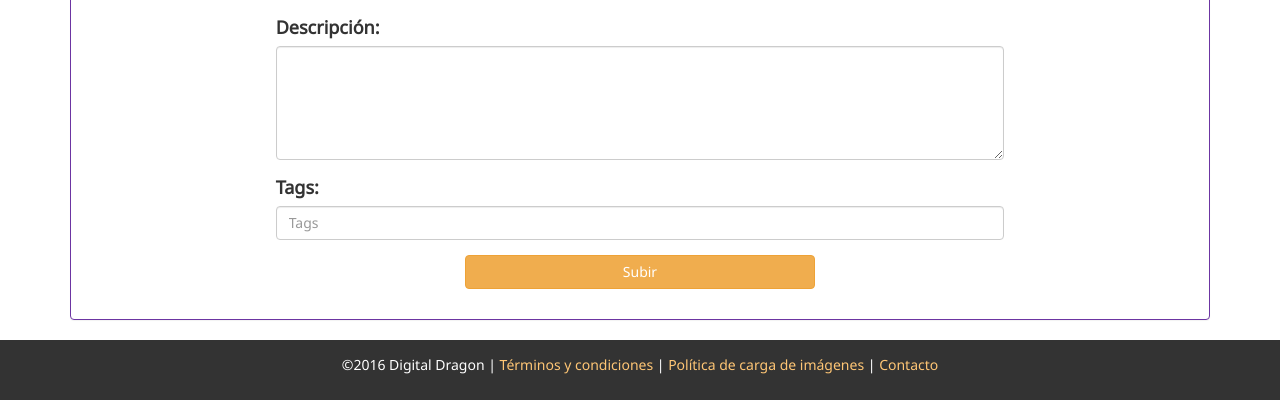
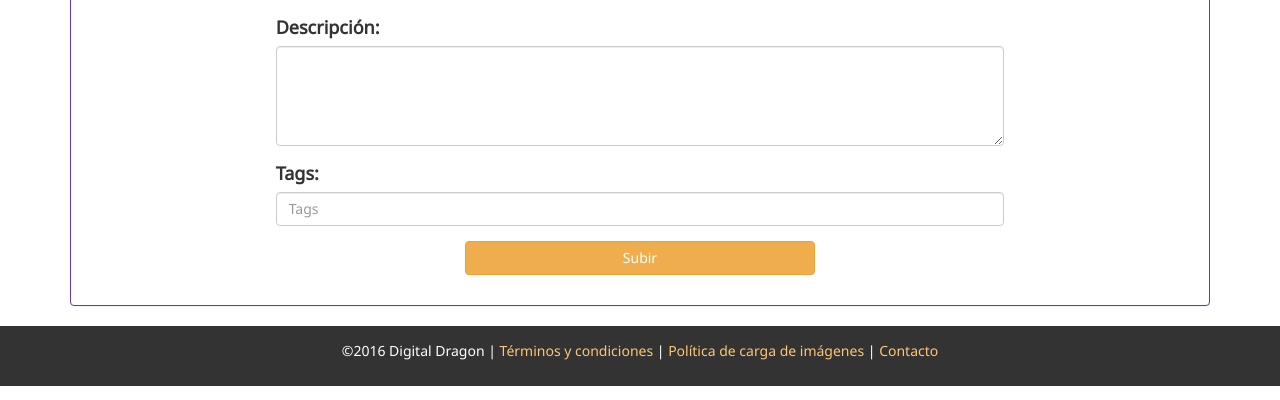
Before and after one commit to HawkRS/Dragonart, a PHP site: page /formularioImagen.php in a window 1280 px wide. Shown: the part 506-906 px from the top of the page. Run offline with PHP 8.4, Linux system fonts and the light colour scheme.

Commit message:
Agregar el estilo para los textarea en estilo.css

```diff
--- a/css/estilo.css
+++ b/css/estilo.css
@@ -189,3 +189,8 @@ max-height: 600px;
     margin-top: 10px;
     margin-bottom: 10px;
 }
+
+/*CSS PARA FORMULARIOS*/
+#biografia, #descripcion {
+    height: 100px;
+}
```
